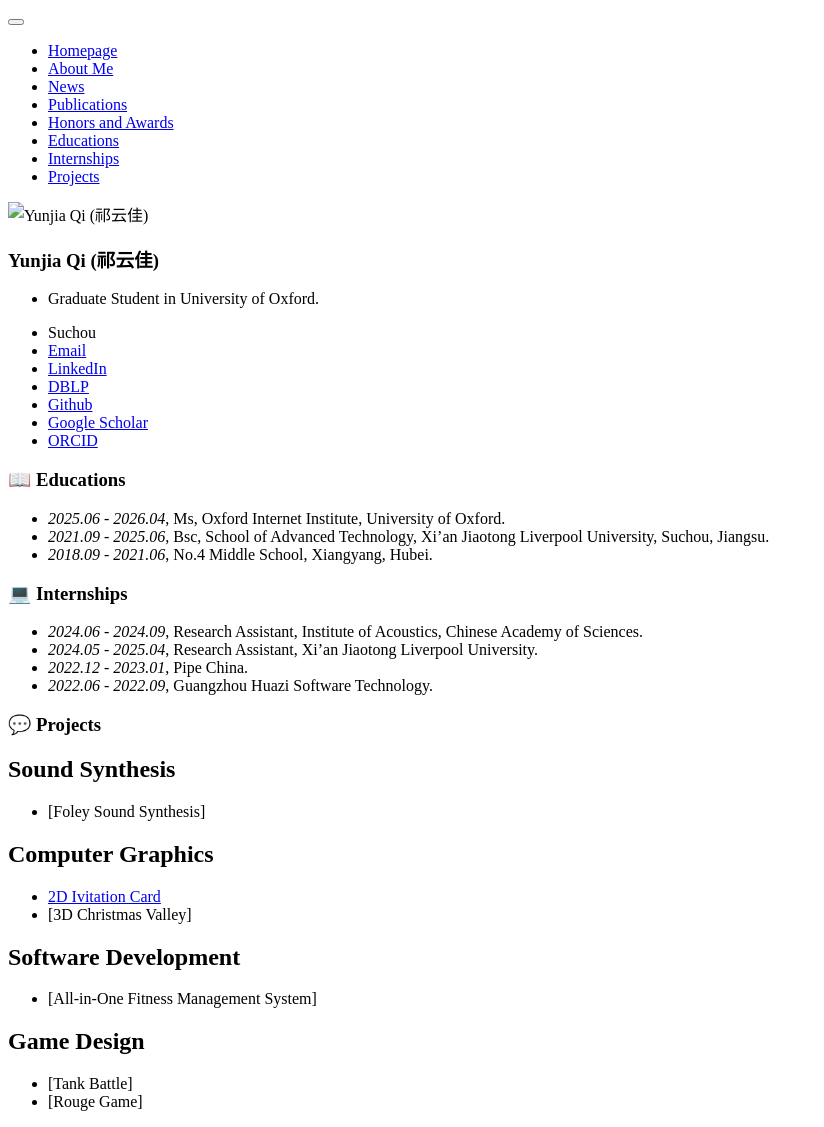
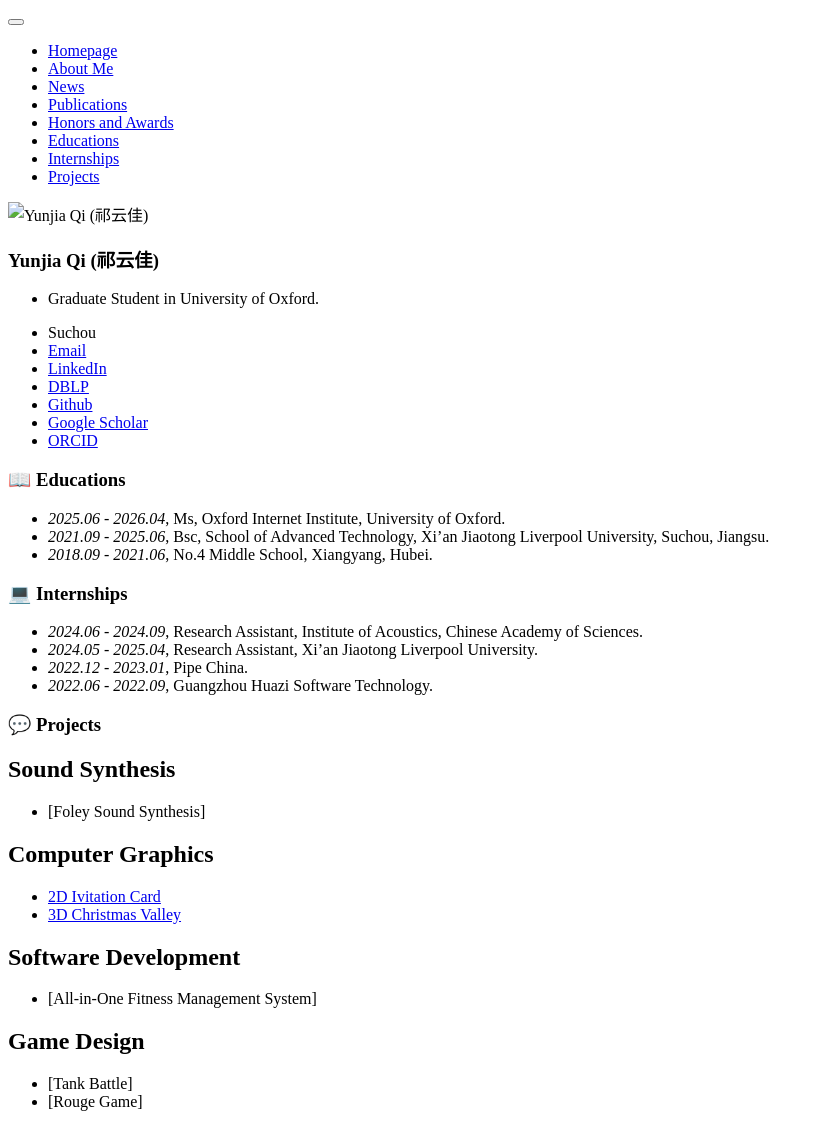
Before and after one commit to RayeRen/rayeren.github.io, a Jekyll site: the page built from _pages/includes/others.md, in a window 1280 px wide. Shown: the whole page, without its empty margins (0-824 px from the left). Built offline with Jekyll 4.4.1, drawn with Linux system fonts in a browser that asks for light colours; our own code applies the rules of GitHub Pages for plain Markdown files; part of the change alters nothing that is shown.

```diff
--- a/_pages/includes/others.md
+++ b/_pages/includes/others.md
@@ -17,7 +17,7 @@
 
 ## Computer Graphics
 - [2D Ivitation Card](https://github.com/QiYunjia/OPENGL-Invitation-Card-For-The-Graduation-Ceremony)
-- [3D Christmas Valley]
+- [3D Christmas Valley](https://github.com/QiYunjia/OPENGL-Christmas-Village)
 
 ## Software Development
  - [All-in-One Fitness Management System]
```
